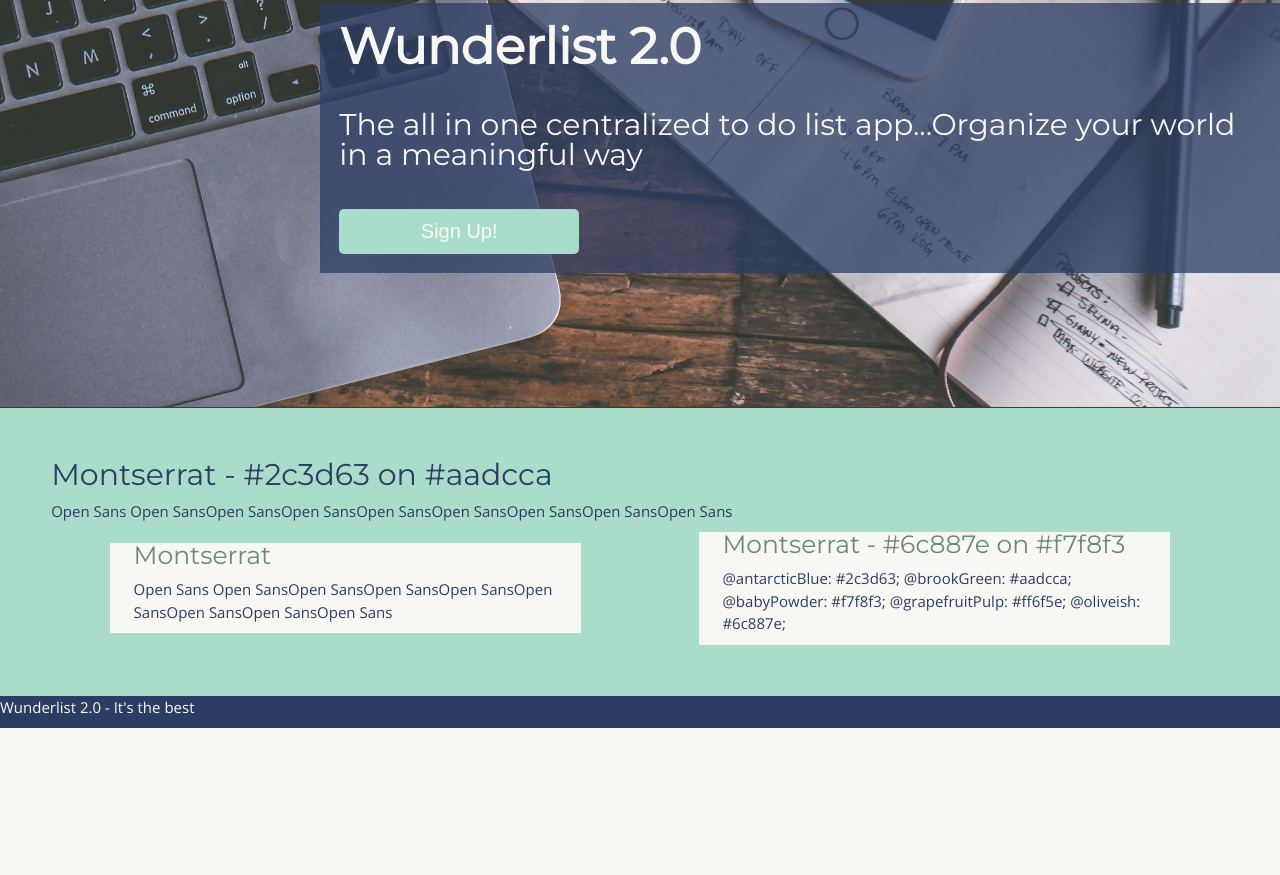
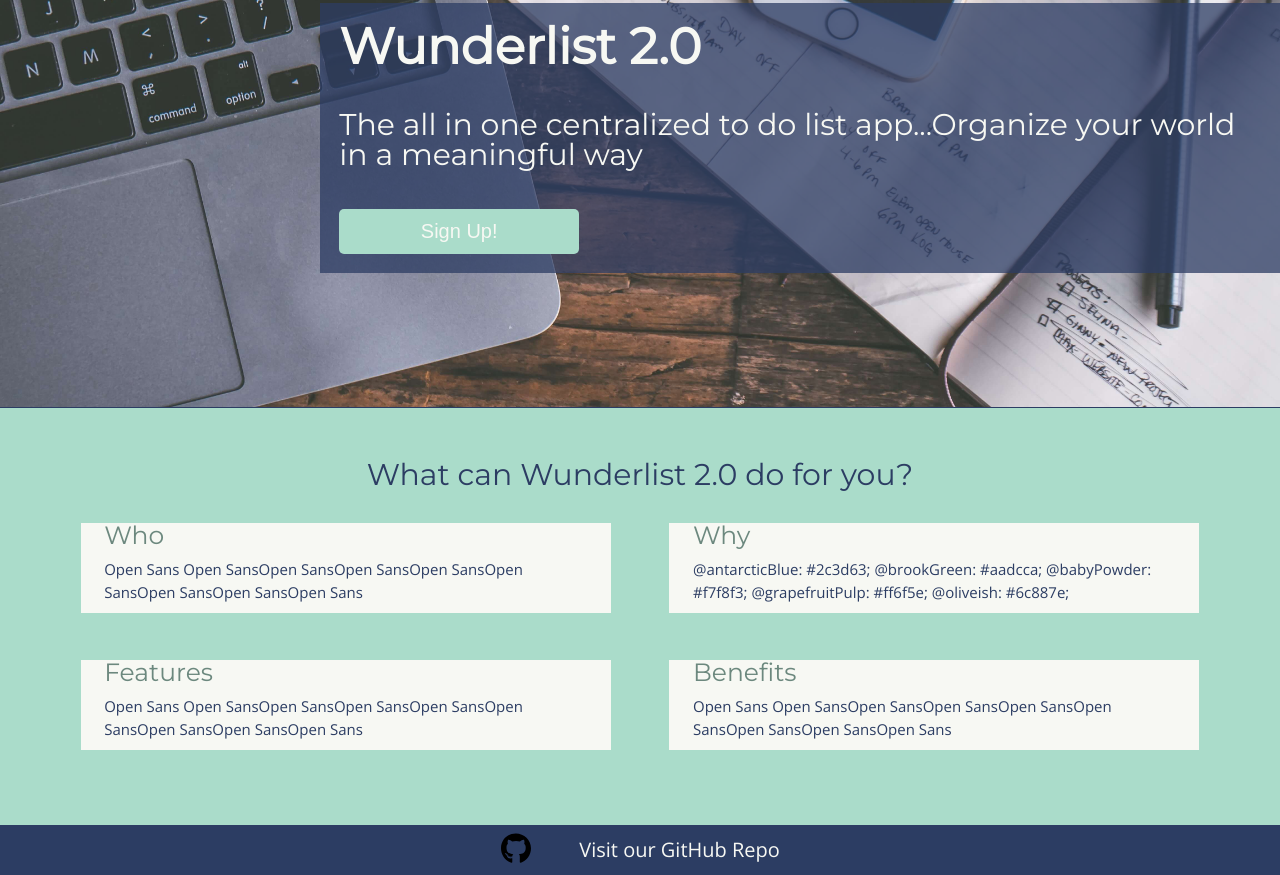
Before and after one commit to BW-Wunderlist7/Marketing-Page, a plain HTML site: page index.html in a window 1280 px wide. Shown: the part 496-1371 px from the top of the page. Before the commit the page ends 1224 px from the top, so only its background shows below. Drawn offline with nearby package versions, Linux system fonts and the light colour scheme.

Commit message:
committing basic style and layout for homepage

```diff
--- a/index.html
+++ b/index.html
@@ -40,22 +40,18 @@
                     <button class="ctaButton"><a href="#" target="_blank">Sign Up!</a></button>
                 </div>
             </div>
+        </header>
 
+        <section class="mainContent">
+            <h2>What can Wunderlist 2.0 do for you?</h2>
 
-
-        </header>
-        <section class="mainContent">
-            <section class="">
-                <h2>Montserrat - #2c3d63 on #aadcca</h2>
-                <p>Open Sans Open SansOpen SansOpen SansOpen SansOpen SansOpen SansOpen SansOpen Sans</p>
-            </section>
             <div class="flexContainer">
                 <section class="container">
-                    <h3>Montserrat</h3>
+                    <h3>Who</h3>
                     <p>Open Sans Open SansOpen SansOpen SansOpen SansOpen SansOpen SansOpen SansOpen Sans </p>
                 </section>
                 <section class="container">
-                    <h3>Montserrat - #6c887e on #f7f8f3</h3>
+                    <h3>Why</h3>
                     <p>@antarcticBlue: #2c3d63;
                         @brookGreen: #aadcca;
                         @babyPowder: #f7f8f3;
@@ -63,9 +59,46 @@
                         @oliveish: #6c887e; </p>
                 </section>
             </div>
+            <div class="flexContainer">
+                <section class="container">
+                    <h3>Features</h3>
+                    <p>Open Sans Open SansOpen SansOpen SansOpen SansOpen SansOpen SansOpen SansOpen Sans </p>
+                </section>
+                <section class="container">
+                    <h3>Benefits</h3>
+                    <p>Open Sans Open SansOpen SansOpen SansOpen SansOpen SansOpen SansOpen SansOpen Sans </p>
+                </section>
+            </div>
+
+
         </section>
         <footer>
-            <p>Wunderlist 2.0 - It's the best</p>
+            <a href="https://github.com/BW-Wunderlist7"><img src="media/github-brands.svg" alt="GitHub icon"></a>
+            <a href="https://github.com/BW-Wunderlist7">Visit our GitHub Repo</a>
+            <!-- <section class="container" id="contact">
+                <h3>Get in touch</h3>
+                <p>Cras mattis ante fermentum, malesuada neque vitae, eleifend erat. Phasellus non pulvinar erat.</p>
+                <form method="post" action="#">
+                    <div class="fields">
+                        <div class="field">
+                            <label for="name">Name</label>
+                            <input type="text" name="name" id="name" />
+                        </div>
+                        <div class="field">
+                            <label for="email">Email</label>
+                            <input type="email" name="email" id="email" />
+                        </div>
+                        <div class="field">
+                            <label for="message">Message</label>
+                            <textarea name="message" id="message" rows="4"></textarea>
+                        </div>
+                    </div>
+                    <ul class="actions">
+                        <li><input type="submit" value="Send Message" /></li>
+                    </ul>
+                </form> -->
+
+            </section>
         </footer>
 
     </body>
--- a/less/footer.less
+++ b/less/footer.less
@@ -1,7 +1,29 @@
 footer {
     background-color: @headerBG;
+    width: 100%;
+    height: 5rem;
+    padding: 0 2%;
+    .rowFlex(@justify:center);
 
     h1, h2, h3, h4, h5, p {
         color: @headerColor;
     }
+    img {
+        width: 3rem;
+        height: auto;
+        margin: 0 2%;
+
+    } // closes img style
+    a:link,
+    a:visited {
+      text-decoration: none;
+      color: @headerColor;
+      font-size: 2rem;
+      padding: 0 2%;
+    } //  closes <a> style
 }
+
+// #contact {
+//     width: 94%;
+//     margin: 2% auto;
+// }
--- a/less/homePage.less
+++ b/less/homePage.less
@@ -7,10 +7,12 @@
 
     h1, h2, h3, h4, p {
         color:  @contentText;
-    }
-}
+    } // closes the h's
+    .colFlex(@justify:space-around);
+} // closes mainContent
+
 .flexContainer {
-    .rowFlex();
+    .rowFlex(@justify:space-around);
     width: 100%;
 }
 .container {
@@ -19,6 +21,7 @@
     h1, h2, h3, h4 {
         color: @containerHeading
     }
-    width: 40%;
+    width: 45%;
     padding: 0 2%;
+    margin: 2%;
 }
```
Also changed, not shown: css/index.css.
